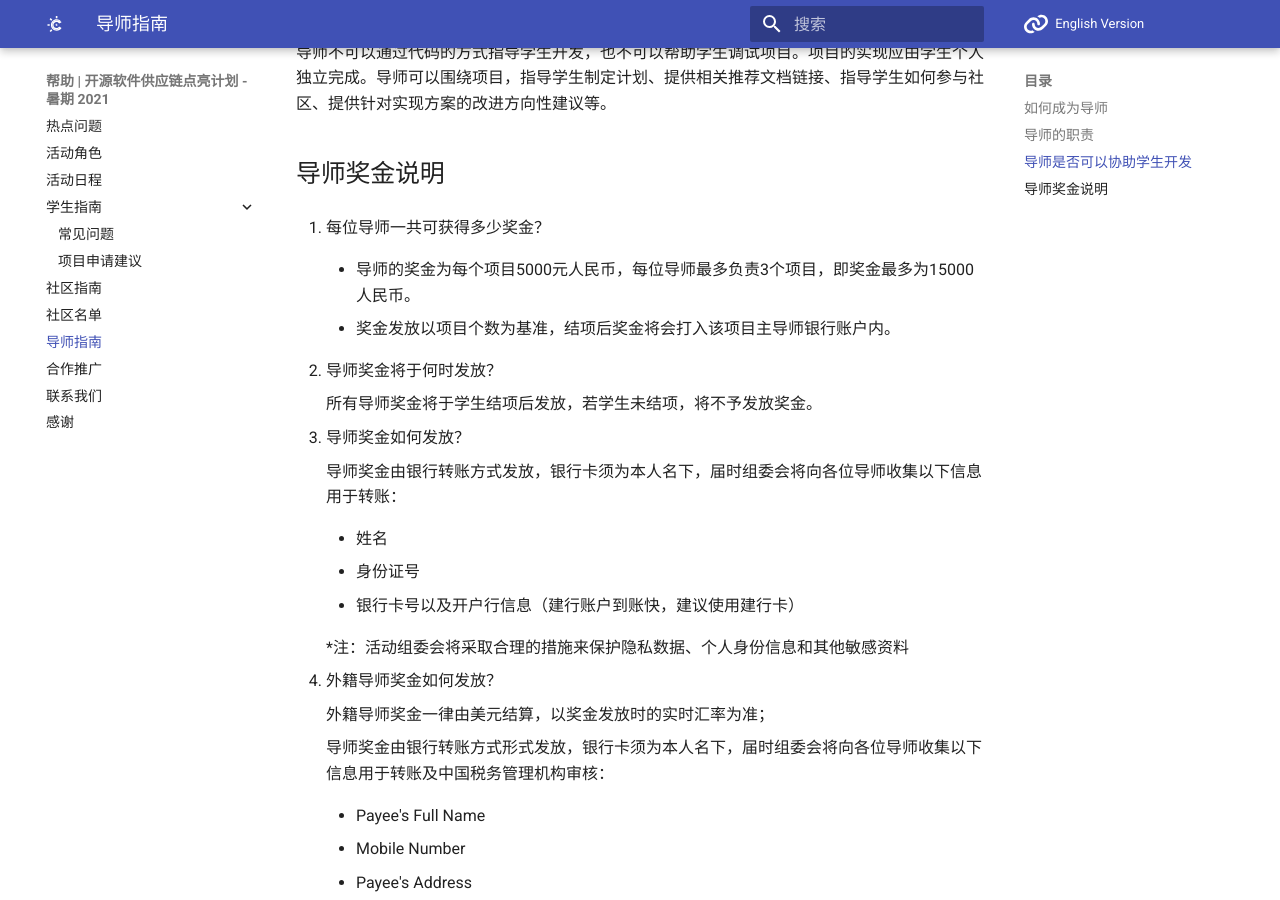
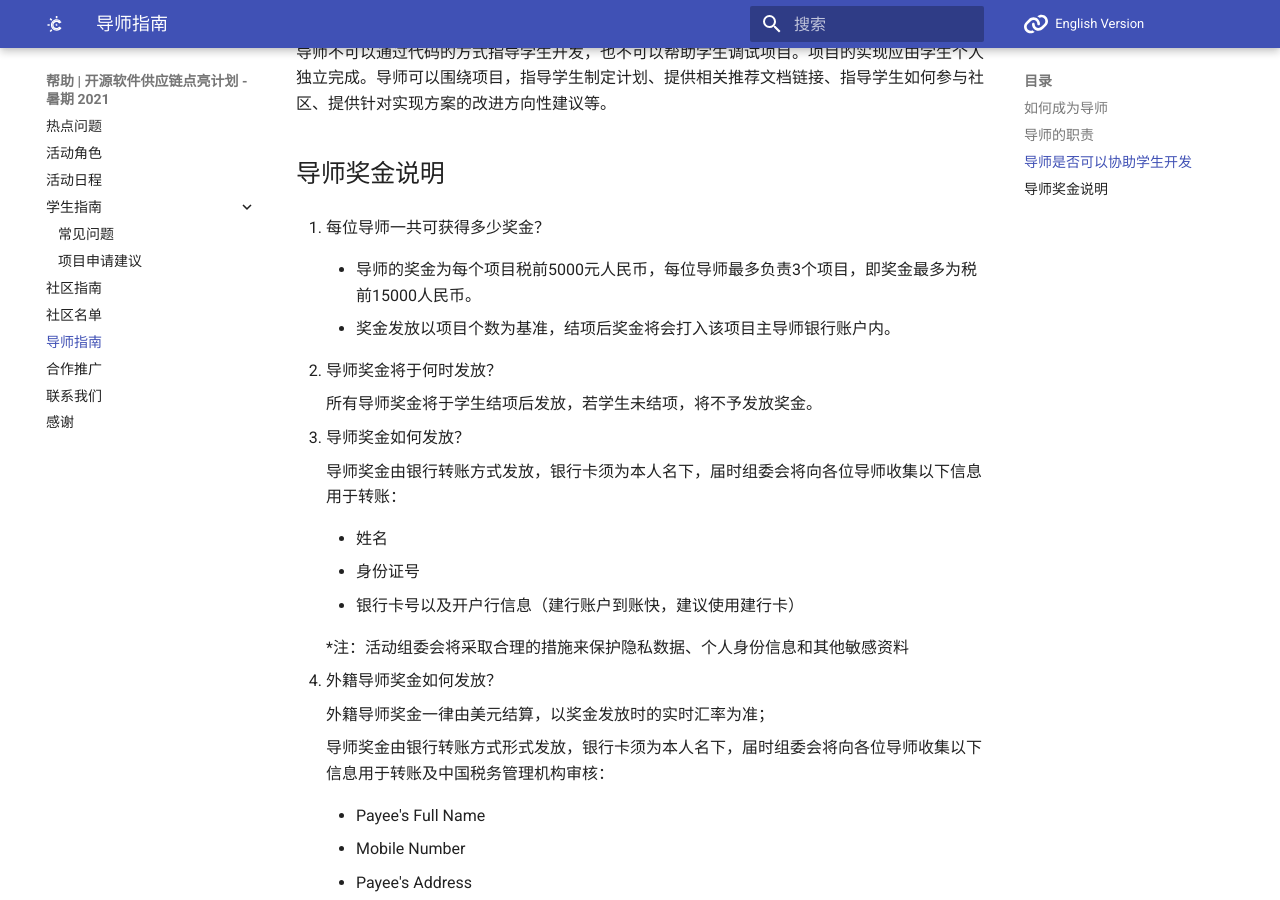
Before and after one commit to summer-ospp/help, an MkDocs documentation site: the page built from docs/mentor.md, in a window 1280 px wide and 900 px high, scrolled down 912 px. Built offline with MkDocs 1.6.1 and Material for MkDocs 9.7.7, drawn with Linux system fonts in a browser that asks for light colours; comment, search, counter and statistics services are not loaded.

Commit message:
Revert "Update mentor.md"

```diff
--- a/docs/mentor.md
+++ b/docs/mentor.md
@@ -26,7 +26,7 @@
 
 1. 每位导师一共可获得多少奖金？
 
-    - 导师的奖金为每个项目5000元人民币，每位导师最多负责3个项目，即奖金最多为15000人民币。
+    - 导师的奖金为每个项目税前5000元人民币，每位导师最多负责3个项目，即奖金最多为税前15000人民币。
 
     - 奖金发放以项目个数为基准，结项后奖金将会打入该项目主导师银行账户内。
 
```
